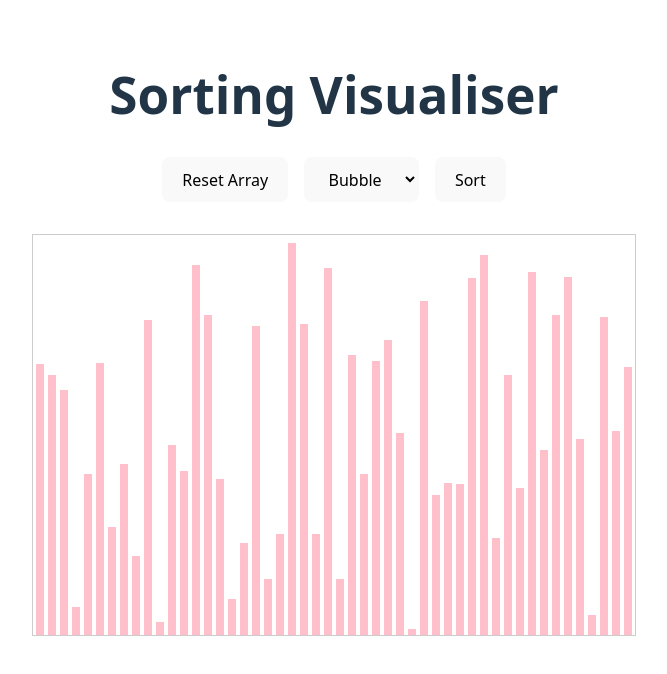
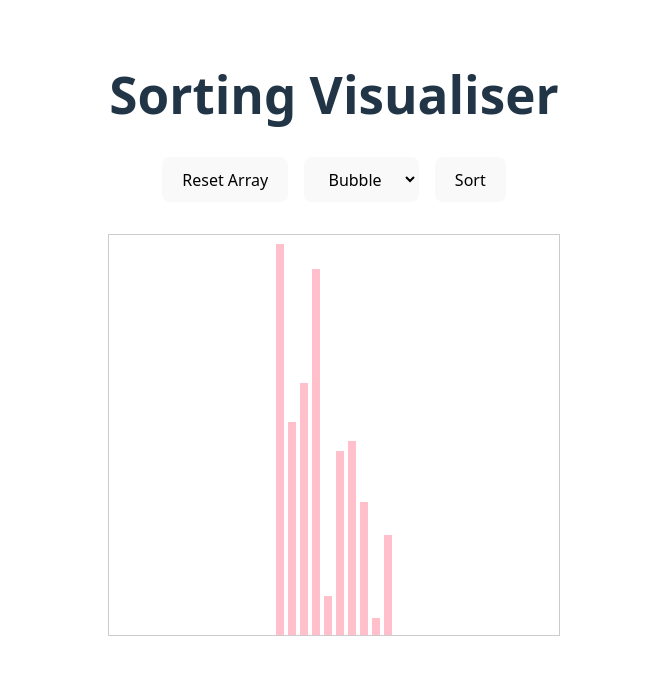
Before and after one commit to Bbubbee/SortingVisualiser, a React (Vite) app: page / in a window 1280 px wide. Shown: the top 674 px of the page, without its empty margins (306-973 px from the left). Built offline with nearby package versions, Linux system fonts and the light colour scheme.

Commit message:
add highlight for specified indices

```diff
--- a/src/SortingVisualiser/SortingVisualiser.tsx
+++ b/src/SortingVisualiser/SortingVisualiser.tsx
@@ -2,14 +2,18 @@ import { useState, useEffect } from "react";
 import "./SortingVisualiser.css";
 import { bubbleSort } from "../sortingAlgorithms/sortingAlgorithms"
 
+import type { Highlight } from "../types";
+
 const SortingVisualiser = () => {
     const [array, setArray] = useState<number[]>([]);
     const [selectedAlgorithm, setSelectedAlgorithm] = useState<string>("bubble");
-    const [highlightedIndices, setHighlightedIndices] = useState<number[]>([]);
+
+    const [highlightedIndices, setHighlightedIndices] = useState<Highlight[]>([]);
+
 
     const resetArray = () => {
         const newArray = [];
-        for (let i = 0; i < 50; i++) {
+        for (let i = 0; i < 10; i++) {
             newArray.push(randomIntFromInterval(5, 400));
         }
         setArray(newArray);
@@ -69,13 +73,19 @@ const SortingVisualiser = () => {
             </div>
 
             <div className="array_container">
-                {array.map((value, i) => (
-                    <div
-                        className="array_bar"
-                        key={i}
-                        style={{ height: `${value}px`, backgroundColor: highlightedIndices.includes(i) ? "red" : "pink" }}
-                    ></div>
-                ))}
+                {array.map((value, i) => {
+                    const highlight = highlightedIndices.find(h => h.index === i);
+                    return (
+                        <div
+                            className="array_bar"
+                            key={i}
+                            style={{
+                                height: `${value}px`,
+                                backgroundColor: highlight ? highlight.color : "pink"
+                            }}
+                        ></div>
+                    );
+                })}
             </div>
         </div>
     );
--- a/src/sortingAlgorithms/sortingAlgorithms.ts
+++ b/src/sortingAlgorithms/sortingAlgorithms.ts
@@ -1,3 +1,5 @@
+import type { Highlight } from "../types";
+
 export const mergeSort = () => {
   console.log("merge sort");
 };
@@ -5,7 +7,7 @@ export const mergeSort = () => {
 export const bubbleSort = async (
   arr: number[],
   setArray: (arr: number[]) => void,
-  setHighlightedIndices: (arr: number[]) => void
+  setHighlightedIndices: (arr: Highlight[]) => void
 ) => {
   // Copy of the array.
   const array = [...arr];
@@ -15,8 +17,11 @@ export const bubbleSort = async (
     // Go through each number in the array, comparing it with the number ahead.
     for (let j = 0; j < array.length - i - 1; j++) {
       // Highlight the two bars being compared
-      setHighlightedIndices([j, j + 1]);
-      // await sleep(10);
+      setHighlightedIndices([
+        { index: j, color: "green" },
+        { index: j + 1, color: "red" },
+      ]);
+      await sleep(500);
 
       if (array[j] > array[j + 1]) {
         let temp = array[j];
@@ -25,7 +30,12 @@ export const bubbleSort = async (
 
         setArray([...array]);
 
-        await sleep(10);
+        setHighlightedIndices([
+          { index: j, color: "green" },
+          { index: j + 1, color: "red" },
+        ]);
+
+        await sleep(500);
       }
     }
   }
--- /dev/null
+++ b/src/types.ts
@@ -0,0 +1,4 @@
+export type Highlight = {
+  index: number;
+  color: string;
+};
```
